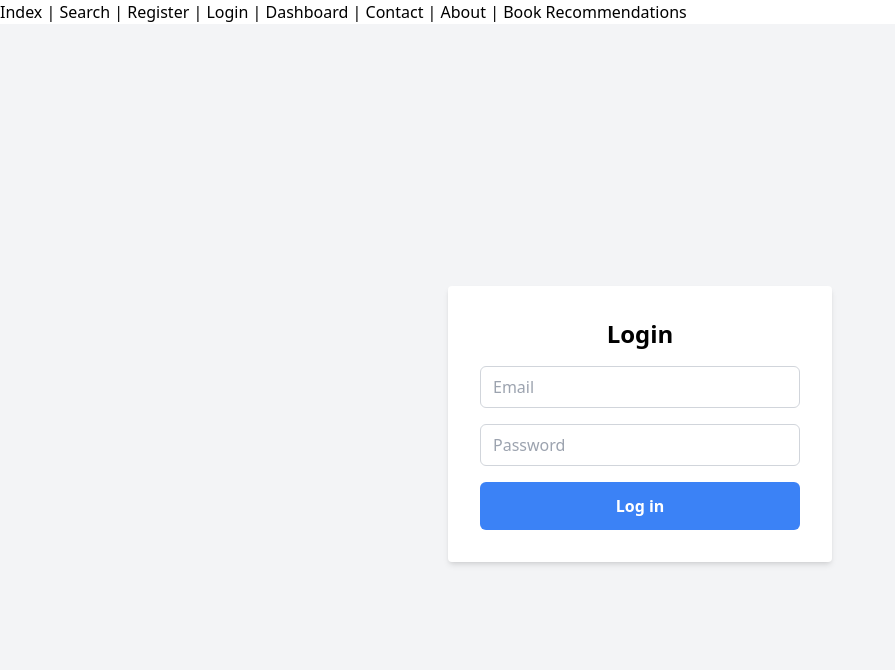
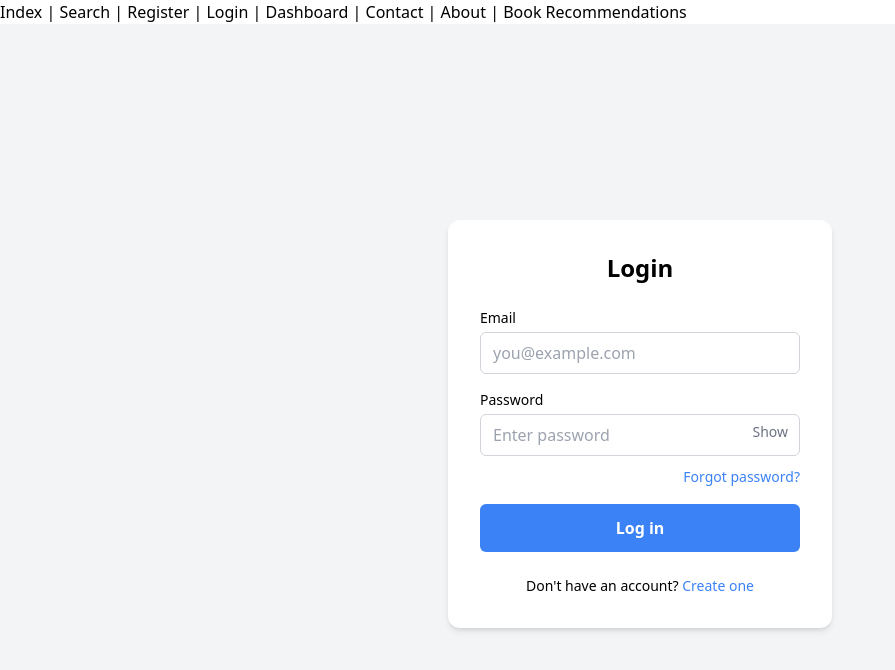
Before and after one commit to IgorKPetersson/bookmatch-ai, a React app in the folder frontend/: page /auth in a window 1280 px wide. Shown: the top 670 px of the page, without its empty margins (0-895 px from the left). Built offline with nearby package versions, Linux system fonts and the light colour scheme; the HTML template or start-up script is replaced by a standard one.

Commit message:
add: more design for login and register

```diff
--- a/frontend/src/pages/Auth.jsx
+++ b/frontend/src/pages/Auth.jsx
@@ -1,13 +1,34 @@
 import { useState } from "react";
-import { useNavigate } from "react-router-dom";
+import { useNavigate, Link } from "react-router-dom";
 
 export default function Auth() {
   const [email, setEmail] = useState("");
   const [password, setPassword] = useState("");
+  const [showPassword, setShowPassword] = useState(false);
+  const [error, setError] = useState("");
+  const [loading, setLoading] = useState(false);
+
   const navigate = useNavigate();
+
+  function validate() {
+    if (!email) return "Email is required";
+    if (!/\S+@\S+\.\S+/.test(email)) return "Enter a valid email";
+    if (!password) return "Password is required";
+    if (password.length < 6) return "Password must be at least 6 characters";
+    return null;
+  }
 
   async function handleLogin(e) {
     e.preventDefault();
+
+    const validationError = validate();
+    if (validationError) {
+      setError(validationError);
+      return;
+    }
+
+    setError("");
+    setLoading(true);
 
     try {
       const res = await fetch("http://localhost:8000/login", {
@@ -27,11 +48,13 @@ export default function Auth() {
       if (res.ok) {
         navigate("/dashboard");
       } else {
-        alert("Invalid login");
+        setError(data?.message || "Invalid email or password");
       }
     } catch (err) {
       console.error(err);
-      alert("Server error");
+      setError("Server error. Try again later.");
+    } finally {
+      setLoading(false);
     }
   }
 
@@ -39,32 +62,73 @@ export default function Auth() {
     <div className="flex justify-center items-center min-h-screen bg-gray-100">
       <form
         onSubmit={handleLogin}
-        className="bg-white p-8 rounded shadow-md w-96"
+        className="bg-white p-8 rounded-xl shadow-md w-96"
       >
-        <h1 className="text-2xl font-semibold mb-4 text-center">Login</h1>
+        <h1 className="text-2xl font-semibold mb-6 text-center">Login</h1>
 
+        {error && (
+          <div className="bg-red-100 text-red-700 p-2 rounded mb-4 text-sm">
+            {error}
+          </div>
+        )}
+
+        {/* Email */}
+        <label className="block text-sm font-medium mb-1">Email</label>
         <input
           type="email"
-          placeholder="Email"
+          placeholder="you@example.com"
           value={email}
           onChange={(e) => setEmail(e.target.value)}
           className="border border-gray-300 px-3 py-2 w-full mb-4 rounded-md focus:outline-none focus:ring-2 focus:ring-blue-500"
         />
 
-        <input
-          type="password"
-          placeholder="Password"
-          value={password}
-          onChange={(e) => setPassword(e.target.value)}
-          className="border border-gray-300 px-3 py-2 w-full mb-4 rounded-md focus:outline-none focus:ring-2 focus:ring-blue-500"
-        />
+        {/* Password */}
+        <label className="block text-sm font-medium mb-1">Password</label>
 
+        <div className="relative mb-2">
+          <input
+            type={showPassword ? "text" : "password"}
+            placeholder="Enter password"
+            value={password}
+            onChange={(e) => setPassword(e.target.value)}
+            className="border border-gray-300 px-3 py-2 w-full rounded-md focus:outline-none focus:ring-2 focus:ring-blue-500"
+          />
+
+          <button
+            type="button"
+            onClick={() => setShowPassword(!showPassword)}
+            className="absolute right-3 top-2 text-gray-500 text-sm"
+          >
+            {showPassword ? "Hide" : "Show"}
+          </button>
+        </div>
+
+        {/* Forgot password */}
+        <div className="text-right mb-4">
+          <Link
+            to="/forgot-password"
+            className="text-sm text-blue-500 hover:underline"
+          >
+            Forgot password?
+          </Link>
+        </div>
+
+        {/* Submit */}
         <button
           type="submit"
-          className="bg-blue-500 hover:bg-blue-600 text-white px-4 py-3 w-full rounded-md font-semibold"
+          disabled={loading}
+          className="bg-blue-500 hover:bg-blue-600 text-white px-4 py-3 w-full rounded-md font-semibold disabled:opacity-50"
         >
-          Log in
+          {loading ? "Logging in..." : "Log in"}
         </button>
+
+        {/* Create account */}
+        <p className="text-sm text-center mt-6">
+          Don't have an account?{" "}
+          <Link to="/register" className="text-blue-500 hover:underline">
+            Create one
+          </Link>
+        </p>
       </form>
     </div>
   );
--- a/frontend/src/pages/Register.jsx
+++ b/frontend/src/pages/Register.jsx
@@ -50,16 +50,21 @@ function Register() {
         onSubmit={handleRegister}
         className="bg-white p-8 rounded shadow-md w-96"
       >
-        <h2 className="text-2xl font-semibold mb-4 text-center">Create account</h2>
-        <p className="text-sm text-gray-600 text-center mb-6">
+        <div className="text-center mb-6 space-y-1">
+          <h2 className="text-2xl font-semibold">Create account</h2>
+
+          <p className="text-sm text-gray-600">
             Get personalized book recommendations
           </p>
-        <p className="text-sm text-center mb-6">
+
+          <p className="text-sm">
             Already have an account?{" "}
             <a href="/auth" className="text-blue-600 hover:underline">
               Log in
             </a>
           </p>
+        </div>
+        <div className="border-t border-gray-200 my-6"></div>
 
         <div className="flex gap-4">
           <div className="flex-1">
```
Lines whose indentation alone changed are shown as unchanged.
